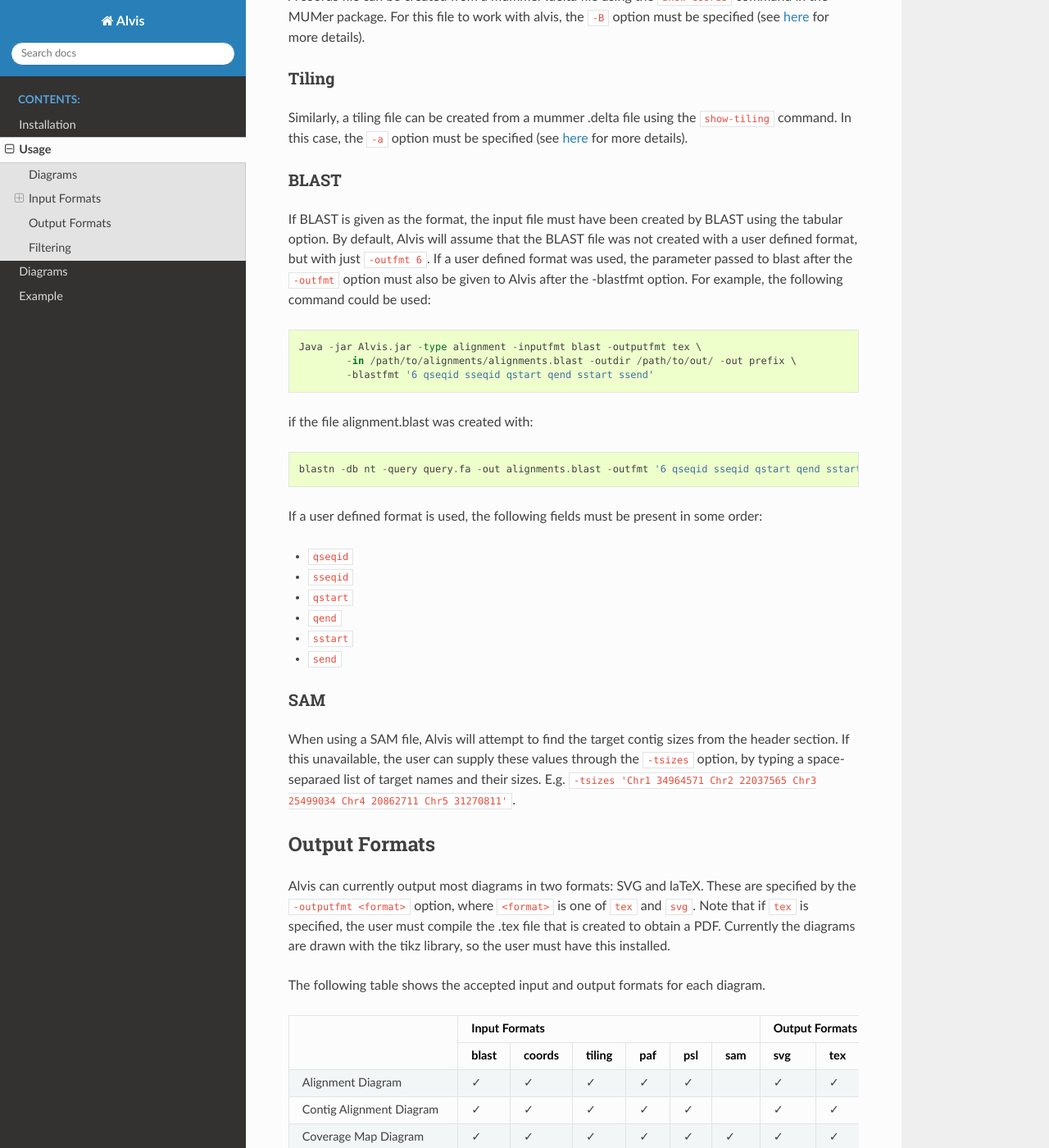
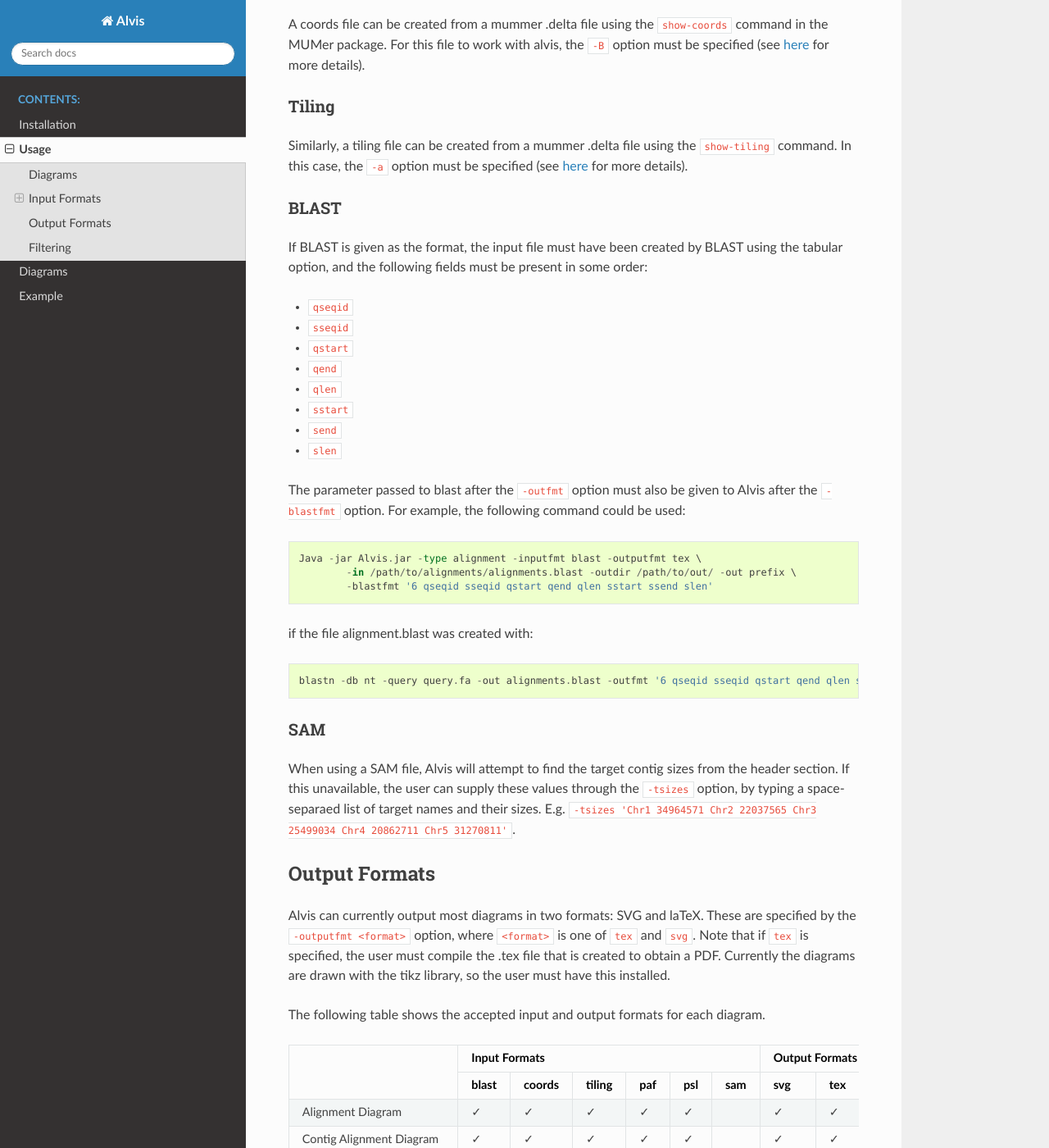
Before and after one commit to richardmleggett/al2tex, a Sphinx documentation site: the page built from docs/usage/usage.rst, in a window 1280 px wide and 1400 px high, scrolled down 2052 px. Shown: the whole window at 82% size. Built offline with Sphinx 7.4.7 and the Read the Docs theme 2.0.0, drawn with Linux system fonts in a browser that asks for light colours; some of the changed text lies outside the part shown.

Commit message:
Update documentation
Update documentation to reflect updates to default input values, accepted BLAST input, and chimera detection.

```diff
--- a/docs/usage/diagrams.rst
+++ b/docs/usage/diagrams.rst
@@ -25,9 +25,13 @@
 Contig Alignment Diagram
 ------------------------
 
-For each query contig, the Contig Alignment Diagram draws a rectangle representing the query, containing the most prominent alignments to the reference contigs. These alignments are colour coded by target contig, and shaded to give an indication of the position in the target, and the orientation of the alignment. If the ``-filter`` option is not used, only the longest 20 alignments are drawn for each query contig. Query contigs that are identified as chimeric are indicated by a "C", as in tig00000007 below.
+For each query contig, the Contig Alignment Diagram draws a rectangle representing the query, containing the most prominent alignments to the reference contigs. These alignments are colour coded by target contig, and shaded to give an indication of the position in the target, and the orientation of the alignment. If the ``-filter`` option is not used, only the longest 20 alignments are drawn for each query contig.
 
 .. image:: images/contig_alignment_example2.png
+
+If the alignment file contains alignments of reads to references, Alvis will highlight reads that it thinks are chimeric with a "C". In the diagram below, the fifth read appears to be a chimera of K. pneumoniae and L. richardii.
+
+.. image:: images/contig_alignment_example3.png
 
 This diagram type accepts the following input formats
 
--- a/docs/usage/usage.rst
+++ b/docs/usage/usage.rst
@@ -8,21 +8,21 @@
 
 This will create the file prefix_alignment.tex in the directory /path/to/out. The file prefix_alignment.tex can then be compiled by your favourite tex compiler and viewed as a pdf. The options used in this command form the minimum set required for Alvis to work, and are described in the following table.
 
-+-------------------------+---------------------------------------+
-| Option <argument>       | Description                           |
-+=========================+=======================================+
-| ``-type <diagram>``     |   Type of diagram to be produced.     |
-+-------------------------+---------------------------------------+
-| ``-inputfmt <format>``  |   Format of the alignment file to use.|
-+-------------------------+---------------------------------------+
-| ``-outputfmt <format>`` |   Format to output the diagram in.    |
-+-------------------------+---------------------------------------+
-| ``-in <path>``          |  Full file path to alignment file.    |
-+-------------------------+---------------------------------------+
-| ``-outdir <dir>``       |  Directory to write output to.        |
-+-------------------------+---------------------------------------+
-| ``-out <prefix>``       |  Prefix to use for output file names. |
-+-------------------------+---------------------------------------+
++-------------------------+----------------------------------------------------------------------------------------------------------------+
+| Option <argument>       | Description                                                                                                    |
++=========================+================================================================================================================+
+| ``-type <diagram>``     |  Type of diagram to be produced.                                                                               |
++-------------------------+----------------------------------------------------------------------------------------------------------------+
+| ``-inputfmt <format>``  |  Format of the alignment file to use.                                                                          |
++-------------------------+----------------------------------------------------------------------------------------------------------------+
+| ``-outputfmt <format>`` |  Format of the output diagram (default: tex).                                                                  |
++-------------------------+----------------------------------------------------------------------------------------------------------------+
+| ``-in <path>``          |  Full file path to alignment file.                                                                             |
++-------------------------+----------------------------------------------------------------------------------------------------------------+
+| ``-outdir <dir>``       |  Directory to write output to. Alvis will create this directory if it does not exist (default: ./alvis_output).|
++-------------------------+----------------------------------------------------------------------------------------------------------------+
+| ``-out <prefix>``       |  Prefix to use for output file names (default: diagram).                                                       |
++-------------------------+----------------------------------------------------------------------------------------------------------------+
 
 The following are optional.
 
@@ -103,24 +103,26 @@
 BLAST
 .....
 
-If BLAST is given as the format, the input file must have been created by BLAST using the tabular option. By default, Alvis will assume that the BLAST file was not created with a user defined format, but with just ``-outfmt 6``. If a user defined format was used, the parameter passed to blast after the ``-outfmt`` option must also be given to Alvis after the -blastfmt option. For example, the following command could be used: ::
-
-	Java -jar Alvis.jar -type alignment -inputfmt blast -outputfmt tex \
-		-in /path/to/alignments/alignments.blast -outdir /path/to/out/ -out prefix \
-		-blastfmt '6 qseqid sseqid qstart qend sstart ssend'
-
-if the file alignment.blast was created with::
-
-	blastn -db nt -query query.fa -out alignments.blast -outfmt '6 qseqid sseqid qstart qend sstart ssend'
-
-If a user defined format is used, the following fields must be present in some order:
+If BLAST is given as the format, the input file must have been created by BLAST using the tabular option, and the following fields must be present in some order:
 
 - ``qseqid``
 - ``sseqid``
 - ``qstart``
 - ``qend``
+- ``qlen``
 - ``sstart``
 - ``send``
+- ``slen``
+
+The parameter passed to blast after the ``-outfmt`` option must also be given to Alvis after the ``-blastfmt`` option. For example, the following command could be used: ::
+
+	Java -jar Alvis.jar -type alignment -inputfmt blast -outputfmt tex \
+		-in /path/to/alignments/alignments.blast -outdir /path/to/out/ -out prefix \
+		-blastfmt '6 qseqid sseqid qstart qend qlen sstart ssend slen'
+
+if the file alignment.blast was created with::
+
+	blastn -db nt -query query.fa -out alignments.blast -outfmt '6 qseqid sseqid qstart qend qlen sstart ssend slen'
 
 SAM
 ....
```
Also changed, not shown: other parts of docs/usage/usage.rst (+2 -2 lines), docs/usage/images/contig_alignment_example2.png, docs/usage/images/contig_alignment_example3.png (added), docs/usage/images/contig_alignment_svg_example.png, docs/usage/images/coverage_map_long_example.png (added), 1 other file.
